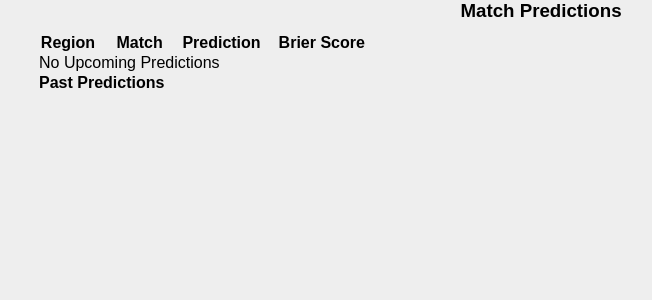
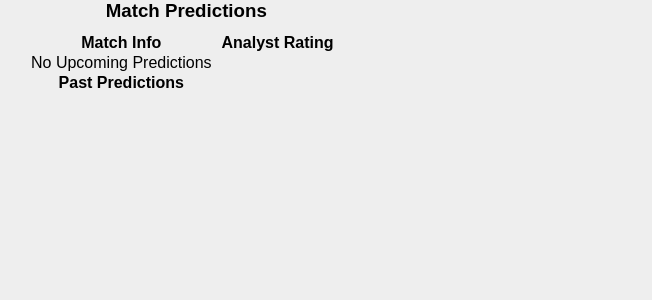
Before and after one commit to jprMesh/loe_django, a Django app: a page that uses loe/ratings/templates/ratings/user_page.html in a window 1280 px wide. Shown: the part 97-397 px from the top of the page, without its empty margins (99-751 px from the left). Run offline with Django 3.2, Linux system fonts and the light colour scheme; data comes from the database, SQL or seed files in the repository; data that the repository does not hold is empty.

Commit message:
using match template on user page

```diff
--- a/loe/ratings/management/commands/scratchpad.txt
+++ b/loe/ratings/management/commands/scratchpad.txt
@@ -1,7 +1,7 @@
 # Serialization testing
 from ratings.models import *
 from ratings.serializers import *
-p = Prediction.objects.all().order_by('-match__match_datetime')[0]
+p = Prediction.objects.all().order_by('-match__start_timestamp')[0]
 s = PredictionSerializer(p)
 s.data
 from rest_framework.renderers import JSONRenderer
--- a/loe/ratings/templates/ratings/user_page.html
+++ b/loe/ratings/templates/ratings/user_page.html
@@ -1,40 +1,29 @@
 {% extends 'base.html' %}
+
+{% load template_extras %}
 
 {% block title %}LOE User Profile{% endblock %}
 
 {% block content %}
+<div class="section_div">
 <h3 class="section_header">Match Predictions</h3>
-<table>
+<table class="match_table">
   <tr>
-    <th> Region </th>
-    <th> Match </th>
-    <th colspan="3"> Prediction </th>
-    <th> Brier Score </th>
+    <th colspan="4"> Match Info </th>
+    <th> Analyst Rating </th>
   </tr>
   {% if future_preds %}
     {% for pred in future_preds %}
-  <tr>
-    <td>{{ pred.match__region }}</td>
-    <td>{{ pred.match__match_info }}</td>
-    <td>{{ pred.match__team2__short_name }}</td>
-    <td><input type="range" min="0" max="100" value="{% widthratio pred.predicted_t1_win_prob 1 100 %}" class="slider"></td>
-    <td>{{ pred.match__team1__short_name }}</td>
-  </tr>
+      {% prediction_tr pred.match__pk user %}
     {% endfor %}
   {% else %}
-  <tr><td colspan="6">No Upcoming Predictions</td></tr>
+    <tr><td colspan="4">No Upcoming Predictions</td></tr>
   {% endif %}
   <tr><th colspan="2">Past Predictions</th></tr>
   {% for pred in prior_preds %}
-  <tr>
-    <td>{{ pred.match__region }}</td>
-    <td>{{ pred.match__match_info }}</td>
-    <td>{{ pred.match__team2__short_name }}</td>
-    <td><input type="range" min="0" max="100" value="{% widthratio pred.predicted_t1_win_prob 1 100 %}" class="slider" disabled="true"></td>
-    <td>{{ pred.match__team1__short_name }}</td>
-    <td>{{ pred.brier|floatformat:4 }}</td>
-  </tr>
+    {% prediction_tr pred.match__pk user %}
   {% endfor %}
 </table>
+</div>
 
 {% endblock %}
--- a/loe/ratings/views.py
+++ b/loe/ratings/views.py
@@ -43,10 +43,10 @@ def leaderboard(request):
 def user_page(request, username):
     user_predictions = Prediction.objects.filter(user__username=username)
     prior_pred = (user_predictions.filter(match__start_timestamp__lte=timezone.now())
-            .values('match__region', 'match__match_info', 'match__team1__short_name', 'match__team2__short_name', 'predicted_t1_win_prob', 'brier')
+            .values('match__pk', 'match__region', 'match__match_info', 'match__team1__short_name', 'match__team2__short_name', 'predicted_t1_win_prob', 'brier')
             .order_by('-match__start_timestamp'))[:50]
     future_pred = (user_predictions.filter(match__start_timestamp__gte=timezone.now())
-            .values('match__region', 'match__match_info', 'match__team1__short_name', 'match__team2__short_name', 'predicted_t1_win_prob')
+            .values('match__pk', 'match__region', 'match__match_info', 'match__team1__short_name', 'match__team2__short_name', 'predicted_t1_win_prob')
             .order_by('-match__start_timestamp'))
     context = {
         'prior_preds': prior_pred,
--- a/loe/site_static/loe.css
+++ b/loe/site_static/loe.css
@@ -43,6 +43,11 @@ th, td {
     padding: 0 1.5rem 0 0.1rem;
 }
 
+.section_div {
+    position: relative;
+    float: left;
+}
+
 .section_header {
     margin-bottom: 0.625rem;
     text-align: center;
@@ -56,6 +61,12 @@ th, td {
     padding: 0 0.5rem;
     font-size: 0.8rem;
     text-align: center;
+}
+
+.losing_team {
+    opacity: 0.5;
+    -webkit-filter: grayscale(100%); /* Safari 6.0 - 9.0 */
+    filter: grayscale(100%);
 }
 
 #header_title {
```
Also changed, not shown: loe/ratings/templates/prediction_tr.html (+13 -13 lines), loe/ratings/templatetags/template_extras.py (+12 -4 lines), loe/site_static/team_logos/iG_logo.png (renamed from loe/site_static/team_logos/IG_logo.png). Lines whose indentation alone changed are shown as unchanged.
